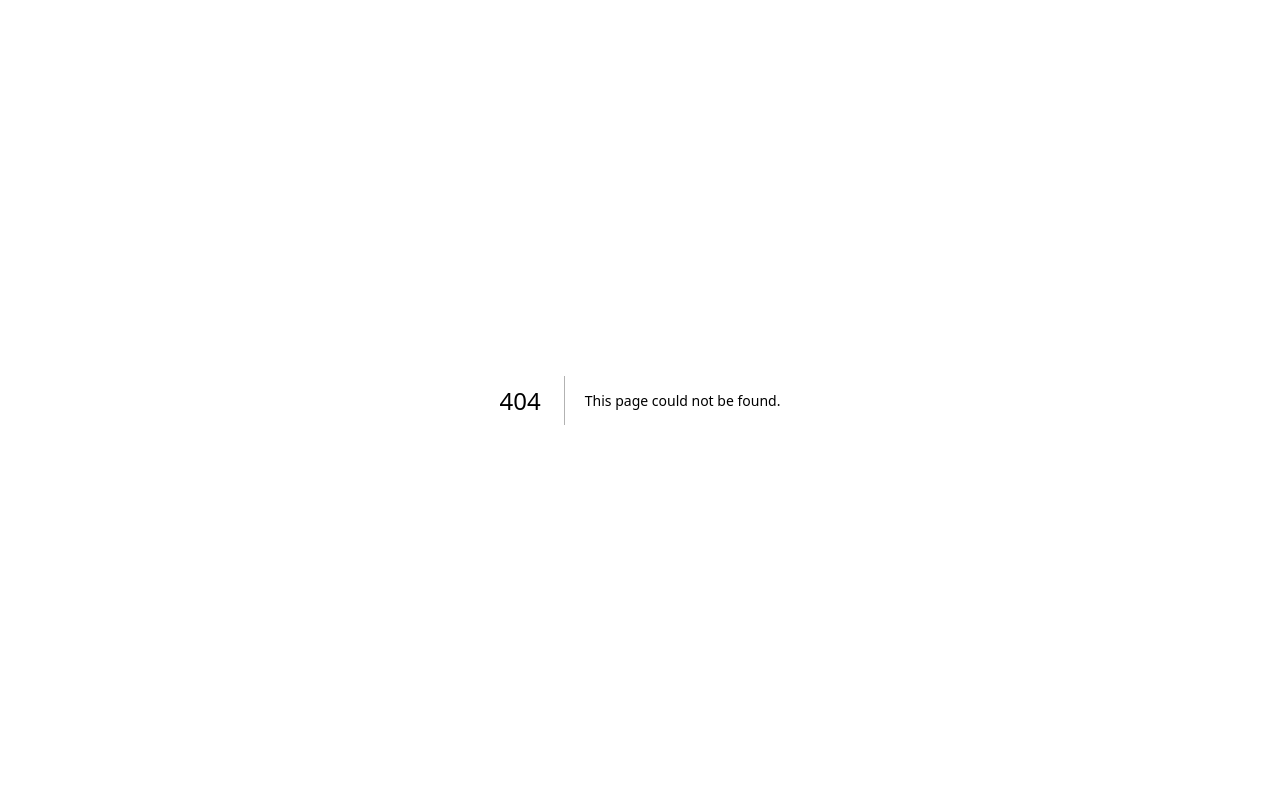
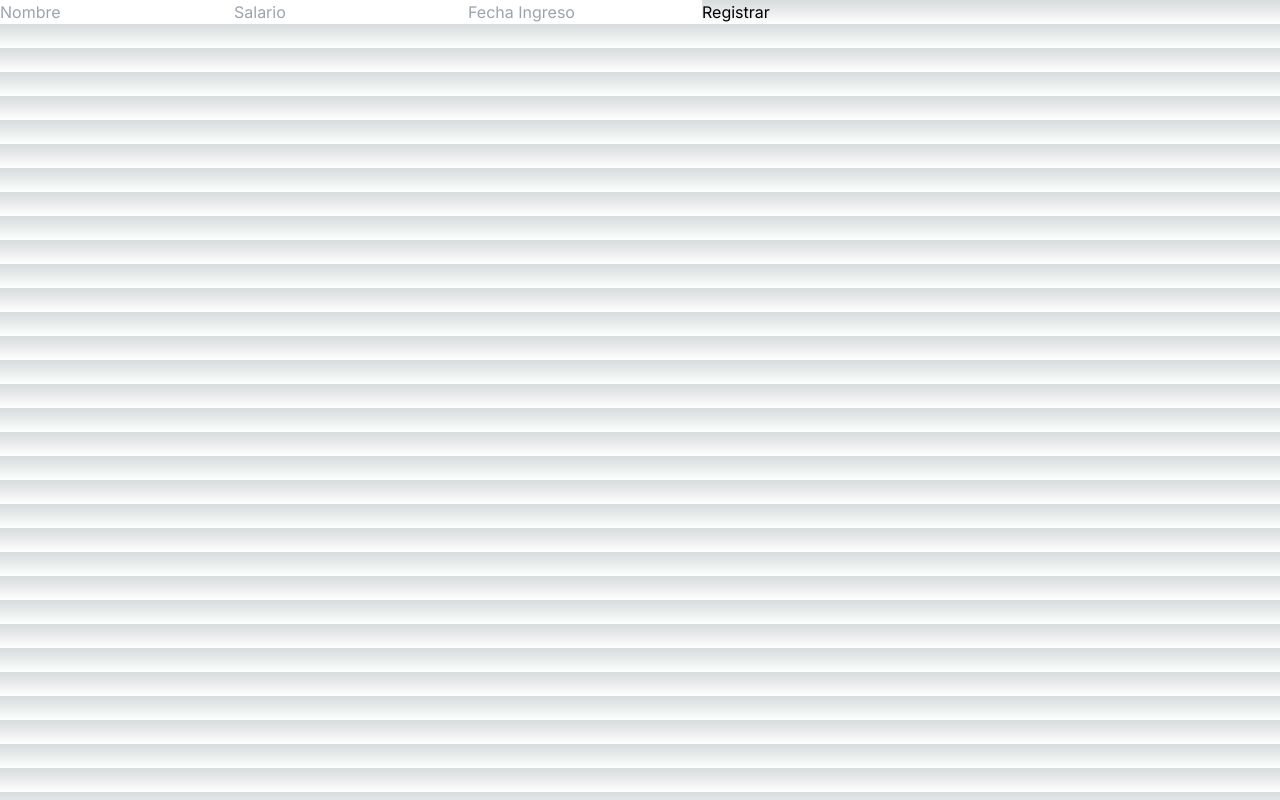
Before and after one commit to codainary/prueba-react-node, a Next.js app in the folder frontend/: page /register in a window 1280 px wide. Before the commit this address had no page. Built offline with nearby package versions, Linux system fonts and the light colour scheme.

Commit message:
feat(frontend): :sparkles: Add register page

```diff
--- /dev/null
+++ b/frontend/app/register/page.js
@@ -0,0 +1,48 @@
+"use client"
+
+import { useState } from 'react';
+export default function Register() {
+    const [nombre, setNombre] = useState('');
+    const [salario, setSalario] = useState('');
+    const [fechaIngreso, setFechaIngreso] = useState('');
+
+    const handleSubmit = async (e) => {
+        e.preventDefault();
+        const response = await fetch('/api/empleado', {
+            method: 'POST',
+            headers: {
+                'Content-Type': 'application/json',
+            },
+            body: JSON.stringify({ nombre, salario, fechaIngreso }),
+        });
+        const data = await response.json();
+        console.log(data);
+    };
+
+    return (
+        <form onSubmit={handleSubmit}>
+            <input
+                type="text"
+                value={nombre}
+                onChange={(e) => setNombre(e.target.value)}
+                placeholder="Nombre"
+                required
+            />
+            <input
+                type="number"
+                value={salario}
+                onChange={(e) => setSalario(e.target.value)}
+                placeholder="Salario"
+                required
+            />
+            <input
+                type="text"
+                value={fechaIngreso}
+                onChange={(e) => setFechaIngreso(e.target.value)}
+                placeholder="Fecha Ingreso"
+                required
+            />
+            <button type="submit">Registrar</button>
+        </form>
+    );
+}
```
